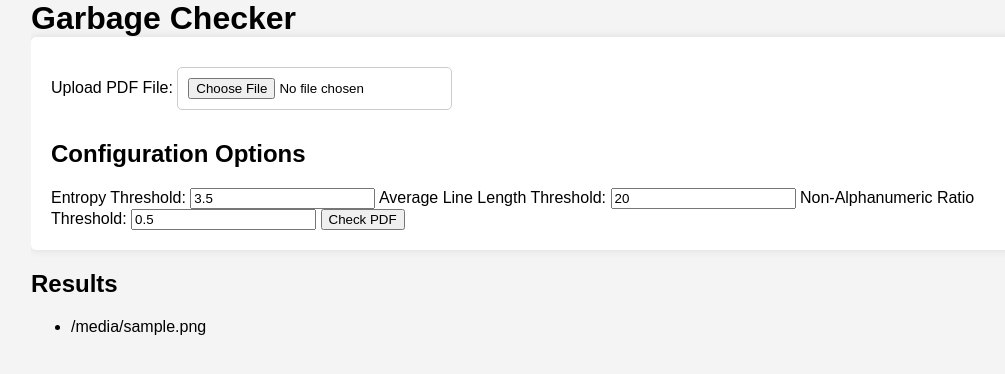
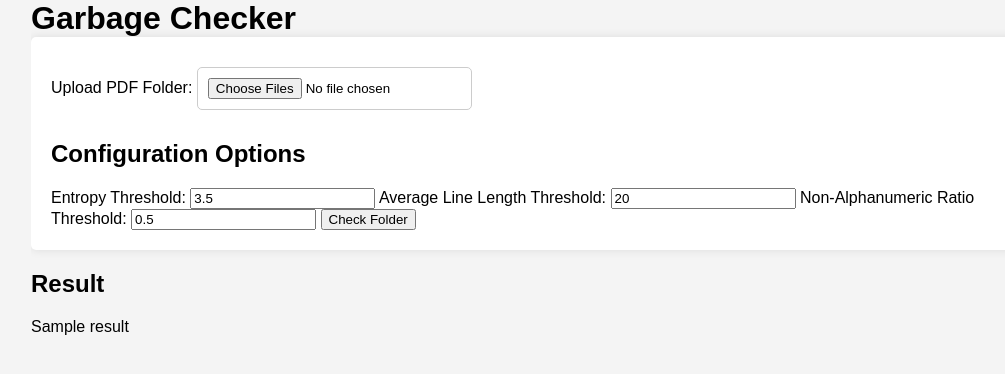
Before and after one commit to amosip/garbage-checker-web, a Flask app: template templates/index.html in a window 1280 px wide. Shown: the top 374 px of the page, without its empty margins (97-1102 px from the left). Run offline with Flask 3, Linux system fonts and the light colour scheme; the template is opened without the code that fills it: most values are stand-ins (such as "Sample title", 1, 10 or a date in 2020).

Commit message:
Refactor code structure for improved readability and maintainability

```diff
--- a/app.py
+++ b/app.py
@@ -1,6 +1,9 @@
-from flask import Flask, render_template, request, redirect, url_for
-from garbage_checker.checker import process_folder
+from flask import Flask, render_template, request
 from garbage_checker.config import Config
+import os
+import shutil # Import shutil for moving files
+from werkzeug.utils import secure_filename
+from garbage_checker.checker import scan_pdf_for_garbled_ocr
 
 app = Flask(__name__)
 app.config.from_object(Config)
@@ -8,11 +11,87 @@ app.config.from_object(Config)
 @app.route('/', methods=['GET', 'POST'])
 def index():
     if request.method == 'POST':
-        folder_path = request.form.get('folder_path')
-        if folder_path:
-            garbled_files = process_folder(folder_path)
-            return render_template('index.html', garbled_files=garbled_files)
-    return render_template('index.html', garbled_files=None)
+        # Use getlist to handle multiple files from directory upload
+        uploaded_files = request.files.getlist('pdf_files')
+
+        if not uploaded_files or uploaded_files[0].filename == '':
+             # Check if the list is empty or contains only an empty entry
+            error_message = "No folder or files selected. Please choose a folder containing PDF files."
+            return render_template('index.html', error=error_message, result=None)
+
+        # Process the list of uploaded files
+        result = process_uploaded_files(uploaded_files)
+        return render_template('index.html', result=result)
+
+    # Initial GET request
+    return render_template('index.html', result=None)
+
+def process_uploaded_files(pdf_files):
+    """
+    Processes a list of uploaded FileStorage objects.
+    Saves PDF files, checks them, and moves garbled ones.
+    """
+    upload_folder = "uploads"
+    garbled_folder = os.path.join(upload_folder, "GARBLED")
+
+    # Ensure both directories exist
+    os.makedirs(upload_folder, exist_ok=True)
+    os.makedirs(garbled_folder, exist_ok=True)
+
+    processed_count = 0
+    garbled_count = 0
+    errors = []
+
+    for file_storage in pdf_files:
+        # Basic check if it's likely a file meant to be uploaded
+        if file_storage and file_storage.filename:
+            # Sanitize the filename provided by the browser
+            # Note: secure_filename might strip path info if browser sends it
+            filename = secure_filename(file_storage.filename)
+
+            # Process only PDF files
+            if filename.lower().endswith('.pdf'):
+                processed_count += 1
+                temp_save_path = os.path.join(upload_folder, filename)
+
+                try:
+                    # Save the file temporarily in the main uploads folder
+                    file_storage.save(temp_save_path)
+
+                    # Check if the saved PDF is garbled
+                    is_garbled = scan_pdf_for_garbled_ocr(temp_save_path)
+
+                    if is_garbled:
+                        garbled_count += 1
+                        # Construct new name and path
+                        new_filename = "GARBLED_" + filename
+                        destination_path = os.path.join(garbled_folder, new_filename)
+
+                        # Move the file to the GARBLED folder
+                        shutil.move(temp_save_path, destination_path)
+                        print(f"Moved garbled file: {filename} to {destination_path}")
+                    # else: Keep non-garbled files in the main uploads folder for now
+
+                except Exception as e:
+                    error_message = f"Error processing file '{filename}': {e}"
+                    print(error_message)
+                    errors.append(error_message)
+                    # Clean up temp file if move failed or scan failed after save
+                    if os.path.exists(temp_save_path):
+                         try:
+                             os.remove(temp_save_path)
+                         except OSError as remove_err:
+                             print(f"Error removing temp file {temp_save_path}: {remove_err}")
+
+
+    # --- Prepare summary message ---
+    summary = f"Processed {processed_count} PDF files. Found {garbled_count} garbled files."
+    if garbled_count > 0:
+        summary += f" Garbled files were moved to the '{garbled_folder}' directory."
+    if errors:
+        summary += "\nEncountered errors:\n" + "\n".join(errors)
+
+    return summary
 
 if __name__ == '__main__':
     app.run(debug=True)
--- a/garbage_checker/config.py
+++ b/garbage_checker/config.py
@@ -1,4 +1,10 @@
 class Config:
+    # Default configuration values - Use uppercase for Flask convention
+    MIN_TEXT_LENGTH = 100
+    ENTROPY_THRESHOLD = 3.5
+    LINE_LENGTH_THRESHOLD = 20
+    NON_ALPHA_RATIO = 0.5
+
     def __init__(self):
         self.min_text_length = 100
         self.avg_line_length_threshold = 20
--- a/templates/index.html
+++ b/templates/index.html
@@ -9,9 +9,10 @@
 <body>
     <div class="container">
         <h1>Garbage Checker</h1>
-        <form action="/upload" method="post" enctype="multipart/form-data">
-            <label for="pdf_file">Upload PDF File:</label>
-            <input type="file" id="pdf_file" name="pdf_file" accept=".pdf" required>
+        <!-- Updated form -->
+        <form action="/" method="POST" enctype="multipart/form-data">
+            <label for="pdf_files">Upload PDF Folder:</label>
+            <input type="file" id="pdf_files" name="pdf_files" webkitdirectory directory multiple required>
 
             <h2>Configuration Options</h2>
             <label for="entropy_threshold">Entropy Threshold:</label>
@@ -23,16 +24,19 @@
             <label for="non_alpha_ratio">Non-Alphanumeric Ratio Threshold:</label>
             <input type="number" id="non_alpha_ratio" name="non_alpha_ratio" value="0.5" step="0.1" required>
 
-            <button type="submit">Check PDF</button>
+            <button type="submit">Check Folder</button>
         </form>
+        <!-- Error section -->
+        <div id="error">
+            {% if error %}
+                <p style="color: red;">{{ error }}</p>
+            {% endif %}
+        </div>
+        <!-- Results section -->
         <div id="results">
-            {% if results %}
-                <h2>Results</h2>
-                <ul>
-                    {% for file in results %}
-                        <li>{{ file }}</li>
-                    {% endfor %}
-                </ul>
+            {% if result %}
+                <h2>Result</h2>
+                <p>{{ result }}</p>
             {% endif %}
         </div>
     </div>
```
Also changed, not shown: garbage_checker/__init__.py (+3 -5 lines), garbage_checker/routes.py (+10 -46 lines), notes.md (deleted), 6 other files.
